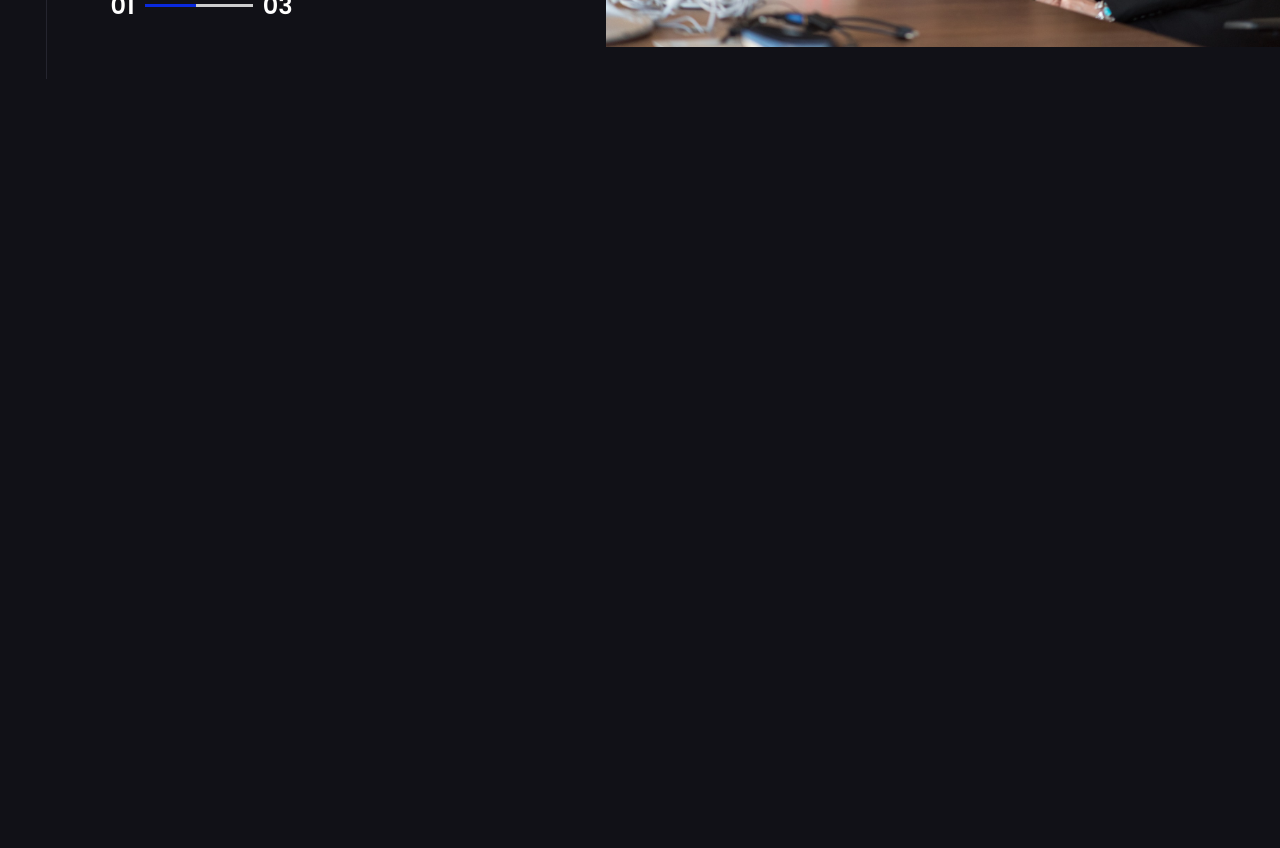
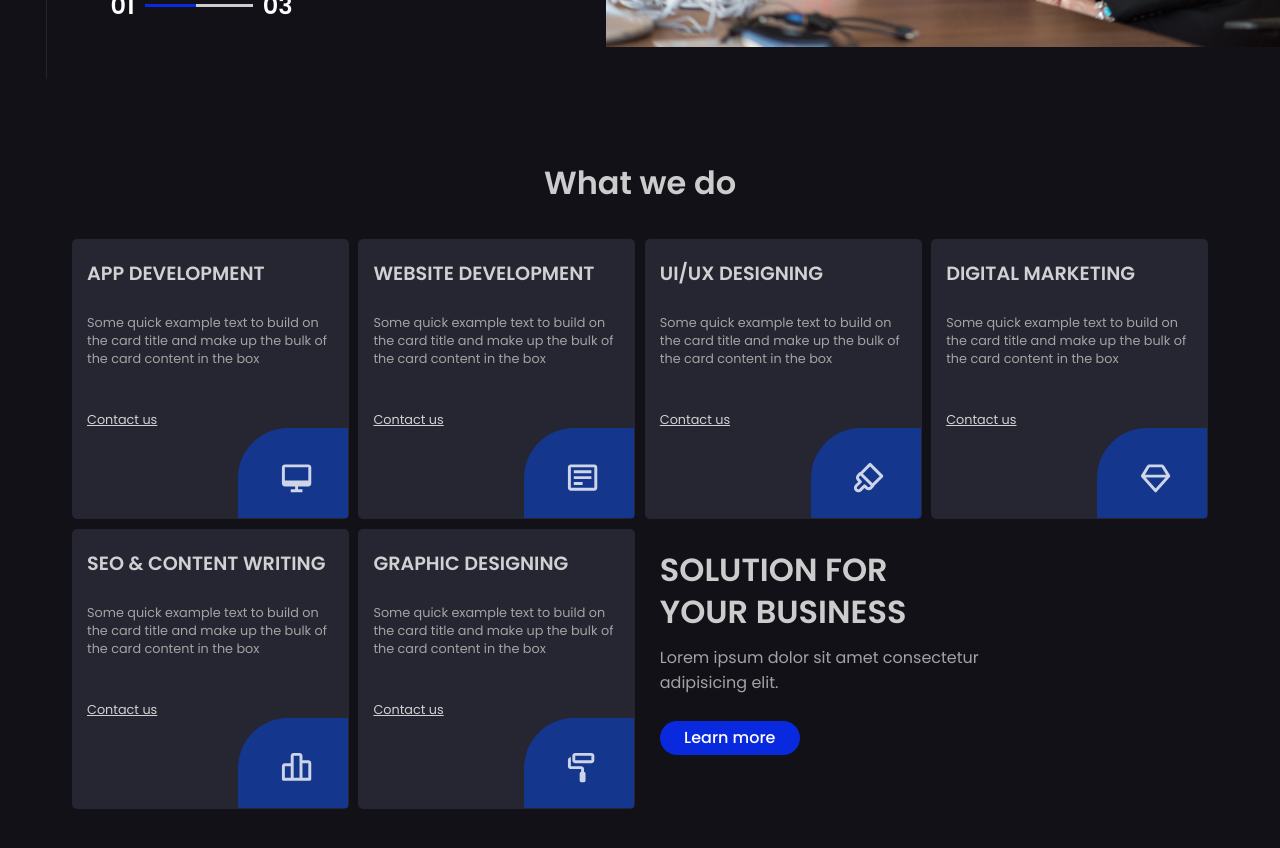
Before and after one commit to ibiloyeolusegun1/Seg-web-agency, a React (Create React App) app: page / in a window 1280 px wide. Shown: the part 520-1368 px from the top of the page. Before the commit the page ends 800 px from the top, so only its background shows below. Built offline with nearby package versions, Linux system fonts and the light colour scheme.

Commit message:
Added about.jsx and about.css file
Updated App.js and index.css files

```diff
--- a/src/App.js
+++ b/src/App.js
@@ -4,12 +4,14 @@ import { MdAnalytics } from "react-icons/md";
 import './index.css';
 import './App.css';
 import Hero from "./components/Hero/Hero";
+import About from "./components/About/About";
 
 function App() {
   return (
     <div className="App">
       <Header/>
       <Hero/>
+      <About/>
     </div>
   );
 }
--- /dev/null
+++ b/src/components/About/About.css
@@ -0,0 +1,119 @@
+.about{
+    max-width: 1200px;
+    margin: 3rem auto;
+}
+.about-container h1{
+    text-align: center;
+    margin-bottom: 2rem;
+    color: var(--text-color);
+    font-size: 2rem;
+    font-weight: 600;
+}
+.about-container .about-content{
+    display: grid;
+    align-items: center;
+    grid-template-columns: repeat(12, 1fr);
+    gap: .6rem;
+}
+.about-container .about-content .box{
+    position: relative;
+    grid-column: span 3;
+    background-color: #2b2b38d4;
+    padding: 20px 15px;
+    border-radius: 5px;
+    height: 280px;
+    cursor: pointer;
+    overflow: hidden;
+}
+.about-container .about-content .box .blue{
+    position: absolute;
+    right: 1px;
+    bottom: 1px;
+    width: 110px;
+    height: 90px;
+    background-color: rgba(5, 70, 220, 0.539);
+    border-top-left-radius: 50px;
+    transition: all 300ms ease-in-out;
+
+}
+.about-container .about-content .box h2{
+    font-size: 1.2rem;
+    color: var(--text-color);
+    font-weight: 600;
+    margin-bottom: 1.6rem;
+    z-index: 1000;
+}
+.about-container .about-content .box p{
+    font-size: .8rem;
+    color: #a3a3a4;
+    margin-bottom: 2.4rem;
+    z-index: 1000;
+}
+.about-container .about-content .box a{
+    color: var(--text-color);
+    font-size: .8rem;
+    text-decoration: underline;
+    z-index: 1000;
+}
+
+
+.about-container .about-content .box .icon{
+    position: absolute;
+    right: 35px;
+    bottom: 10px;
+    font-size: 2.2rem;
+    color: var(--text-color);
+    z-index: 1000;
+}
+.about-container .about-content .box:hover .blue{
+    height: 270px;
+    border-top-left-radius: 90%;
+    width: 270px;
+    transition: all 300ms ease-in-out;
+}
+.about-container .about-content .box:nth-child(7){
+    grid-column: span 6;
+    background: transparent;
+}
+.about-container .about-content .box:nth-child(7) h2{
+    font-size: 2rem;
+    margin-bottom: .8rem;
+    line-height: 1.3;
+}
+.about-container .about-content .box:nth-child(7) p{
+    margin-bottom: 1.6rem;
+    font-size: 1rem;
+}
+
+
+
+@media(max-width: 1000px){
+    .about-container .about-content .box{
+        grid-column: span 4;
+    }
+    .about-container .about-content .box .blue{
+        width: 95px;
+        height: 75px;
+    }
+    .about-container .about-content .box .icon{
+        right: 25px;
+        bottom: 6px;
+        font-size: 2rem;
+    }
+}
+@media(max-width: 800px){
+    .about-container .about-content .box{
+        grid-column: span 6;
+    }
+    .about-container .about-content .box:nth-child(7){
+        grid-column: span 12;
+    }
+}
+@media(max-width: 500px){
+    .about-container .about-content .box{
+        grid-column: span 12;
+    }
+    .about-container .about-content .box:nth-child(7){
+        grid-column: span 12;
+    }
+}
--- /dev/null
+++ b/src/components/About/About.jsx
@@ -0,0 +1,79 @@
+import React from 'react';
+import "./About.css";
+import { BiDesktop, BiPaintRoll, BiBarChartAlt2, BiDiamond, BiDetail, BiBrush } from 'react-icons/bi';
+
+const About = () => {
+  return (
+    <section className="about">
+        <div className="about-container padding inner-w">
+            <h1>What we do</h1>
+            <div className="about-content">
+                <div className="box">
+                    <h2>APP DEVELOPMENT</h2>
+                    <p>Some quick example text to build on the card title and make up the bulk of the card content in the box</p>
+                    <a href="#">Contact us</a>
+                    <div className="icon">
+                        <BiDesktop/>
+                    </div>
+                    <div className="blue"></div>
+                </div>
+                <div className="box">
+                    <h2>WEBSITE DEVELOPMENT</h2>
+                    <p>Some quick example text to build on the card title and make up the bulk of the card content in the box</p>
+                    <a href="#">Contact us</a>
+                    <div className="icon">
+                        <BiDetail/>
+                    </div>
+                    <div className="blue"></div>
+                </div>
+                <div className="box">
+                    <h2>UI/UX DESIGNING</h2>
+                    <p>Some quick example text to build on the card title and make up the bulk of the card content in the box</p>
+                    <a href="#">Contact us</a>
+                    <div className="icon">
+                        <BiBrush/>
+                    </div>
+                    <div className="blue"></div>
+                </div>
+                <div className="box">
+                    <h2>DIGITAL MARKETING</h2>
+                    <p>Some quick example text to build on the card title and make up the bulk of the card content in the box</p>
+                    <a href="#">Contact us</a>
+                    <div className="icon">
+                        <BiDiamond/>
+                    </div>
+                    <div className="blue"></div>
+                </div>
+                <div className="box">
+                    <h2>SEO & CONTENT WRITING</h2>
+                    <p>Some quick example text to build on the card title and make up the bulk of the card content in the box</p>
+                    <a href="#">Contact us</a>
+                    <div className="icon">
+                        <BiBarChartAlt2/>
+                    </div>
+                    <div className="blue"></div>
+                </div>
+                <div className="box">
+                    <h2>GRAPHIC DESIGNING</h2>
+                    <p>Some quick example text to build on the card title and make up the bulk of the card content in the box</p>
+                    <a href="#">Contact us</a>
+                    <div className="icon">
+                        <BiPaintRoll/>
+                    </div>
+                    <div className="blue"></div>
+                </div>
+                <div className="box">
+                    <h2>SOLUTION FOR <br /> YOUR BUSINESS</h2>
+                    <p>Lorem ipsum dolor sit amet consectetur <br /> adipisicing elit.</p>
+                    <div className="btn">
+                        Learn more
+                    </div>
+
+                </div>
+            </div>
+        </div>
+    </section>
+  )
+}
+
+export default About
--- a/src/index.css
+++ b/src/index.css
@@ -32,19 +32,20 @@ body{
     font-weight: 500;
     padding: .3rem 1rem;
     color: white;
-    background: var(--purple-gradient);
+    background: var(--primary);
     border: none;
-    border-radius: 4px;
-
+    border-radius: 50px;
+    width: 140px;
     transition: all 300ms ease-in;
+    text-align: center;
 }
-.btn a{
+/* .btn a{
     color: white;
 }
 .btn:hover{
     cursor: pointer;
     transform: scale(1.1);
-}
+} */
 
 
 
@@ -55,9 +56,9 @@ body{
         margin: 0 auto;
     }
 }
-@media (min-width: 640px) {
+@media (min-width: 640px), (min-width: 300px) {
     .padding{
-        padding: 2rem;
+        padding: 1rem;
     }
 }
 @media (min-width: 1280px), (min-width: 768px) {
```
